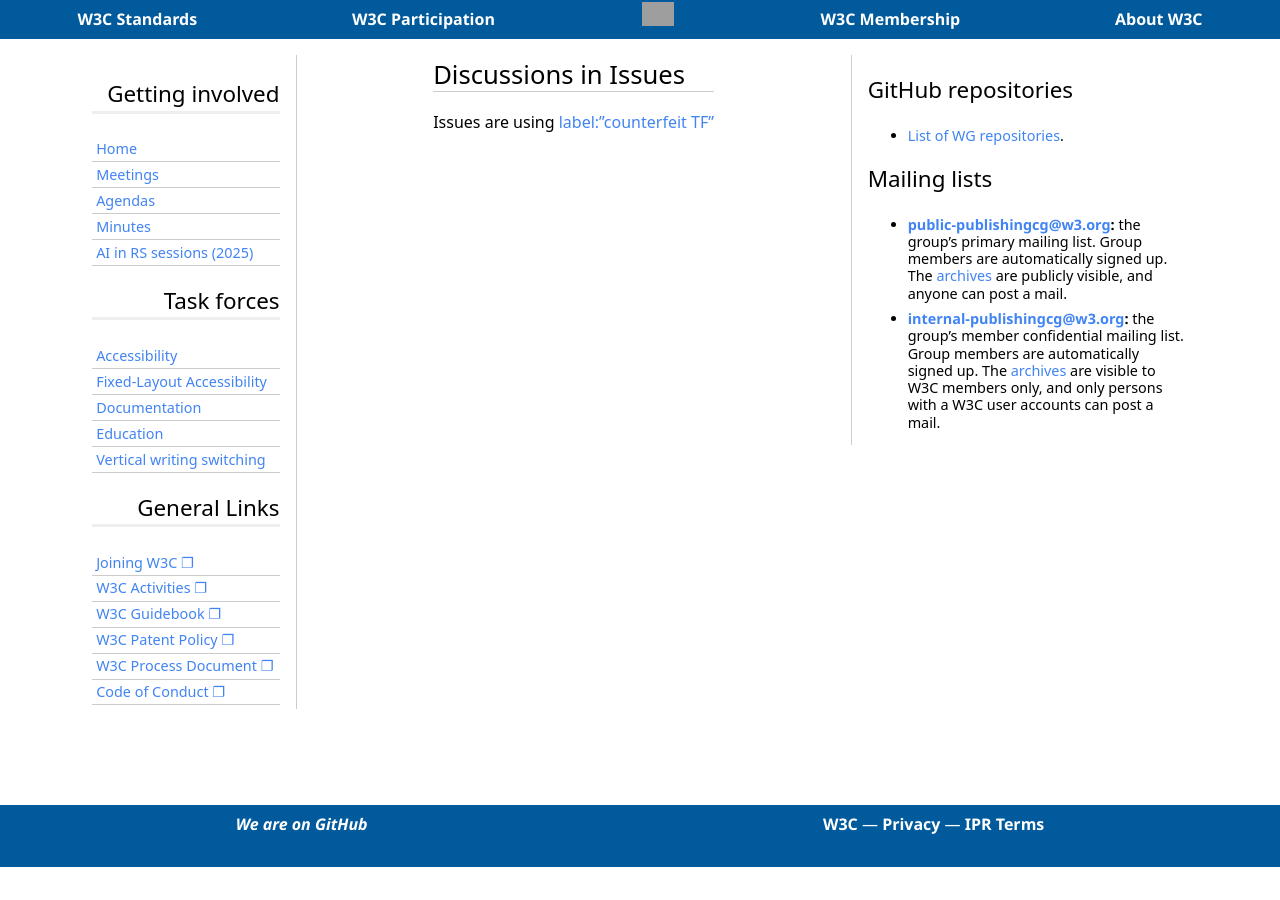
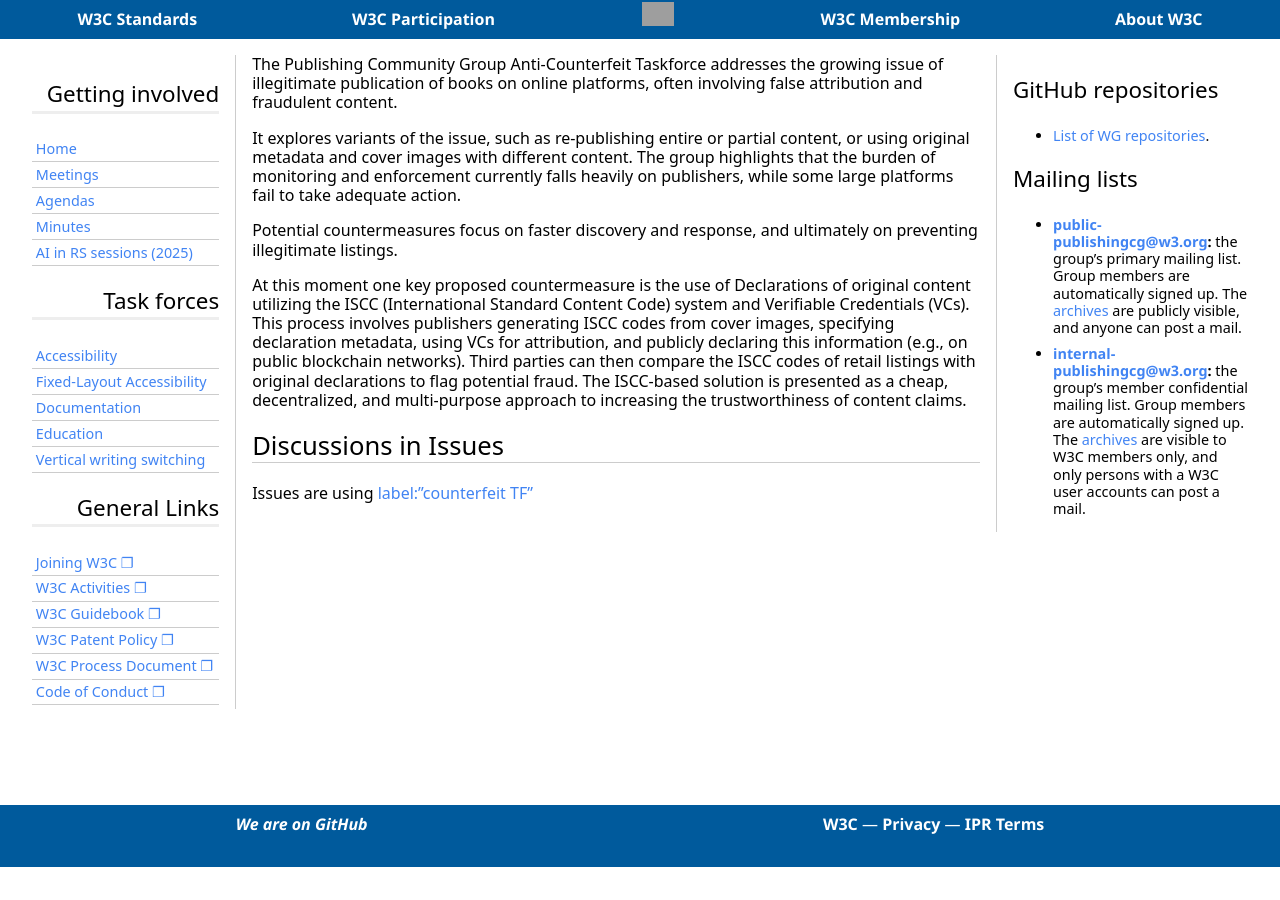
Before and after one commit to w3c/publishingcg, a Jekyll site: the page built from TaskForces/anti-counterfeit/index.md, in a window 1280 px wide. Built offline with Jekyll 4.4.1, drawn with Linux system fonts in a browser that asks for light colours; some web fonts are replaced; grey boxes are pictures that could not be loaded.

Commit message:
Update anticounterfeit TF

```diff
--- a/TaskForces/anti-counterfeit/index.md
+++ b/TaskForces/anti-counterfeit/index.md
@@ -1,9 +1,18 @@
 ---
 title: Anti Counterfeit Task Force
 date: 2025-01-30
-active: false
+active: true
 layout: home
 ---
+
+The Publishing Community Group Anti-Counterfeit Taskforce addresses the growing issue of illegitimate publication of books on online platforms, often involving false attribution and fraudulent content.
+
+It explores variants of the issue, such as re-publishing entire or partial content, or using original metadata and cover images with different content. The group highlights that the burden of monitoring and enforcement currently falls heavily on publishers, while some large platforms fail to take adequate action.
+
+Potential countermeasures focus on faster discovery and response, and ultimately on preventing illegitimate listings.
+
+At this moment one key proposed countermeasure is the use of Declarations of original content utilizing the ISCC (International Standard Content Code) system and Verifiable Credentials (VCs). This process involves publishers generating ISCC codes from cover images, specifying declaration metadata, using VCs for attribution, and publicly declaring this information (e.g., on public blockchain networks). Third parties can then compare the ISCC codes of retail listings with original declarations to flag potential fraud. The ISCC-based solution is presented as a cheap, decentralized, and multi-purpose approach to increasing the trustworthiness of content claims.
+
 
 ## Discussions in Issues
 
```
